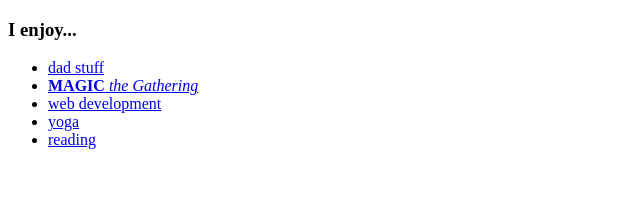
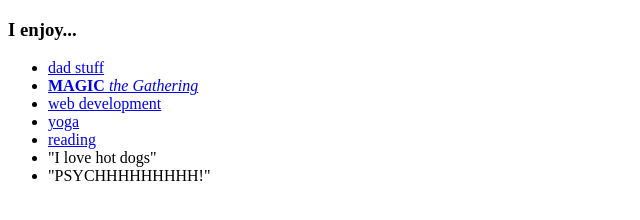
Before and after one commit to motmFN/cv, a plain HTML site: page hobbies.html in a window 1280 px wide. Shown: the whole page, without its empty margins (0-640 px from the left). Drawn offline with Linux system fonts and the light colour scheme.

Commit message:
Update hobbies.html

```diff
--- a/hobbies.html
+++ b/hobbies.html
@@ -13,6 +13,8 @@
       <li><a href="https://www.udemy.com/course/the-complete-web-development-bootcamp/">web development</a></li>
       <li><a href="https://www.youtube.com/channel/UCbfPq-uRqonJQli41muSLeQ">yoga</a></li>
       <li><a href="https://www.goodreads.com/book/show/29499019-one-punch-man-vol-10?ac=1&from_search=true&qid=hfs0x3H8lf&rank=1">reading</a></li>
+      <li>"I love hot dogs"</li>
+      <li>"PSYCHHHHHHHHH!"</li>
 
     </ul>
   </body>
```
